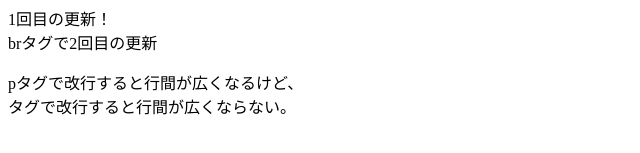
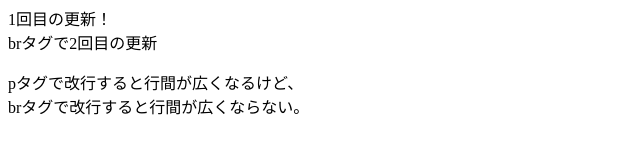
Before and after one commit to kawasaki2254/my_web_page, a plain HTML site: page index.html in a window 1280 px wide. Shown: the part 123-276 px from the top of the page, 0-640 px from the left. Drawn offline with Linux system fonts and the light colour scheme.

Commit message:
pタグとbrタグの表示のされ方の違いを確認

```diff
--- a/index.html
+++ b/index.html
@@ -20,7 +20,7 @@
     <p>ハロー</p>
 
     <p>1回目の更新！<br>brタグで2回目の更新</p>
-    <p>pタグで改行すると行間が広くなるけど、<br>タグで改行すると行間が広くならない。</p>
+    <p>pタグで改行すると行間が広くなるけど、<br>brタグで改行すると行間が広くならない。</p>
 
     </body>
 </html>
```
